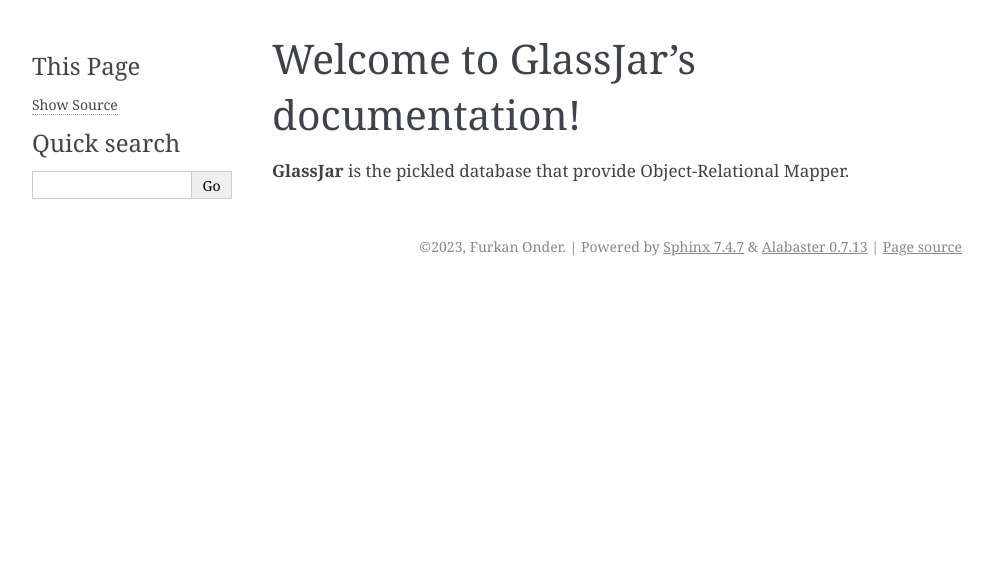
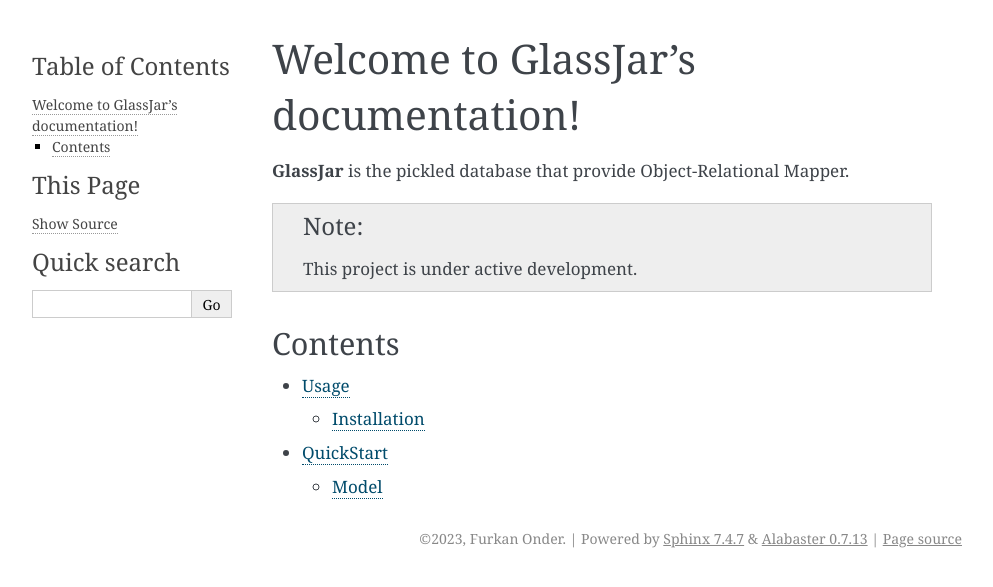
Before and after one commit to furkanonder/glassjar, a Sphinx documentation site: the page built from docs/source/index.rst, in a window 1280 px wide. Shown: the top 587 px of the page, without its empty margins (148-1141 px from the left). Built offline with Sphinx 7.4.7, drawn with Linux system fonts in a browser that asks for light colours.

Commit message:
Add quickstart doc

```diff
--- a/docs/source/index.rst
+++ b/docs/source/index.rst
@@ -2,3 +2,15 @@
 ====================================
 
 **GlassJar** is the pickled database that provide Object-Relational Mapper.
+
+.. note::
+
+   This project is under active development.
+
+Contents
+--------
+
+.. toctree::
+
+   usage
+   quickstart
```
Also changed, not shown: docs/source/quickstart.rst (added, +18 -0 lines), docs/source/usage.rst (added, +11 -0 lines).
